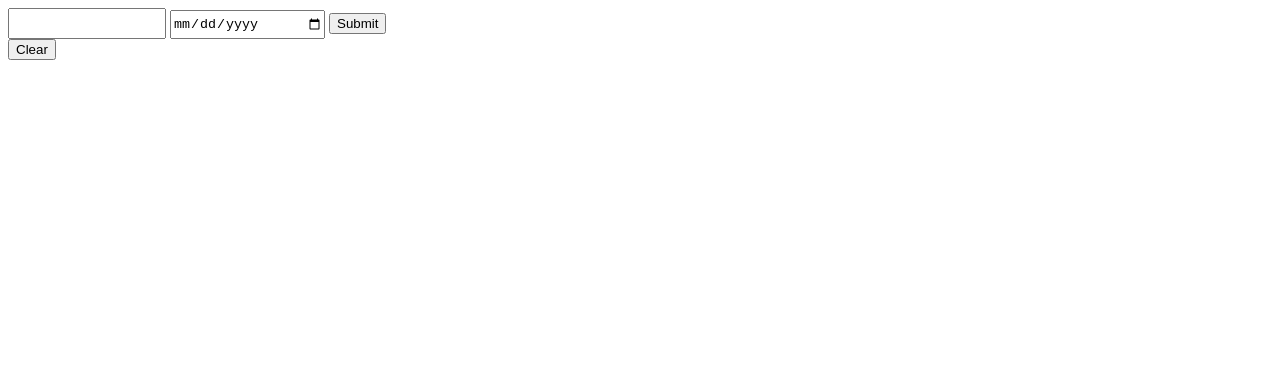
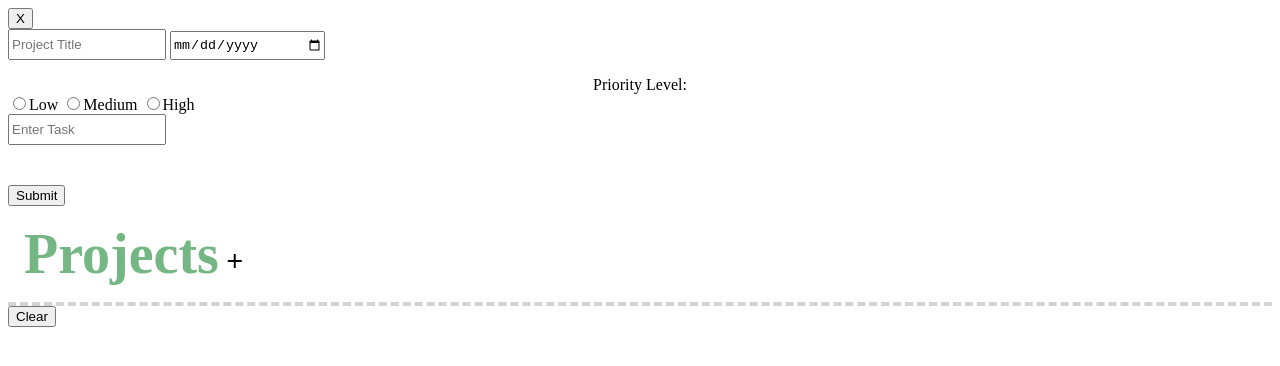
Before and after one commit to sjaafar32/to-do-list, a website built with webpack: page dist/index.html in a window 1280 px wide. Built offline with nearby package versions, Linux system fonts and the light colour scheme; files whose address does not match are found by name.

Commit message:
Started UI design and adding tasks

```diff
--- a/dist/index.html
+++ b/dist/index.html
@@ -10,12 +10,50 @@
   </head>
 <body>
     <main>
-      <form>
-        <input class = "input" id = "title-input" type = "text">
-        <input class = "input" id = "date-input" type = "date">
-        <button id = "submit-button" type = "button">Submit</button>
-      </form>
+      <div id = 'overlay'>
+        <div id ='form'>
+          <div><button id = "x-button">X</button></div>
+          <form>
+            <input class = "input" id = "title-input" type = "text" placeholder = "Project Title">
+            <input class = "input" id = "date-input" type = "date">
+            <div id = "priority-selection-container">
+              <label>
+                <div style="width: 100%; text-align: center; margin-top: 1rem;">Priority Level:</div>
+                <input id="low-priority" type="radio" name = "priority" value = "lowPriority">Low
+                <input id="medium-priority" type="radio" name = "priority" value = "mediumPriority">Medium
+                <input id="high-priority" type="radio" name = "priority" value = "highPriority">High
+              </label>
+            </div>
+            <div style="display: flex; flex-direction: column;">
+              <input class = "input" id = 'task-input' type = "text" placeholder = "Enter Task">
+              <i id = 'add-task' class="material-icons-outlined" style="color: white; margin: 1rem auto 0rem auto;">add_circle</i>
+            </div>
+            <div><button id = "submit-button" type = "button">Submit</button></div>
+          </form>
+        </div>
+      </div>
+
+
+
+      <nav id = "nav">
+      </nav>
+
+
+      <div id='layout'>
+        <div id = "side-bar">
+          <div style="margin-top: 1rem; padding-inline: 1rem; padding-bottom: 1rem;
+            border-bottom-style: dashed; border-color: lightgray; border-width: .3rem;">
+            <h1 style = "display: inline; color: rgb(117, 183, 132); font-size: 3.5rem;">Projects</h1>
+            <i class="material-icons-outlined" id = "add-button">add</i>
+          </div>
+        </div>
+        <div id = "main-content"></div>
+      </div>
+
+
       <button id = "clear-button" type = "button">Clear</button>
+
+
       <div id="cards-div"></div>
     </main>
     <script src="main.js"></script>
```
Also changed, not shown: 1 other file.
